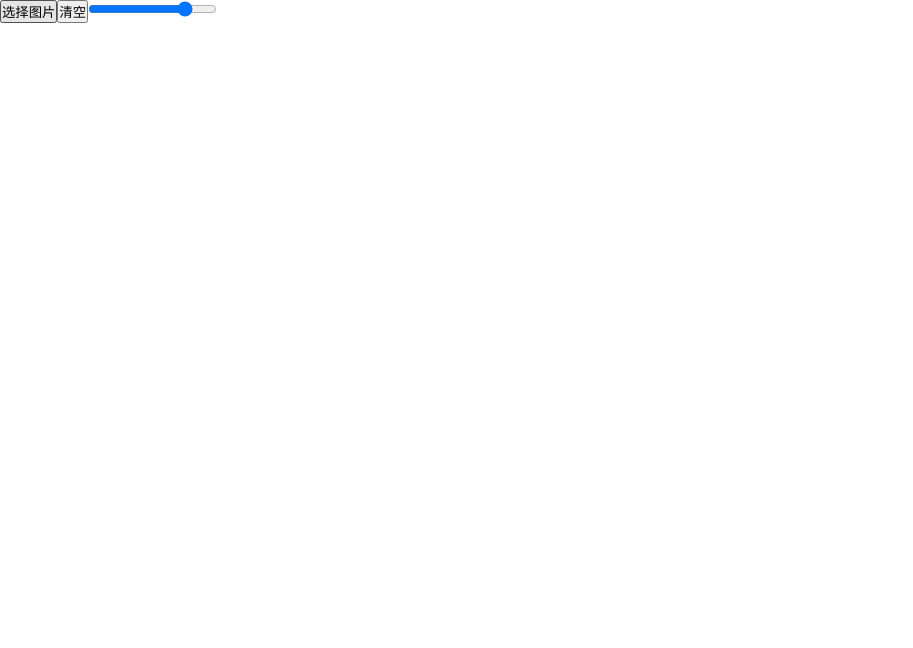
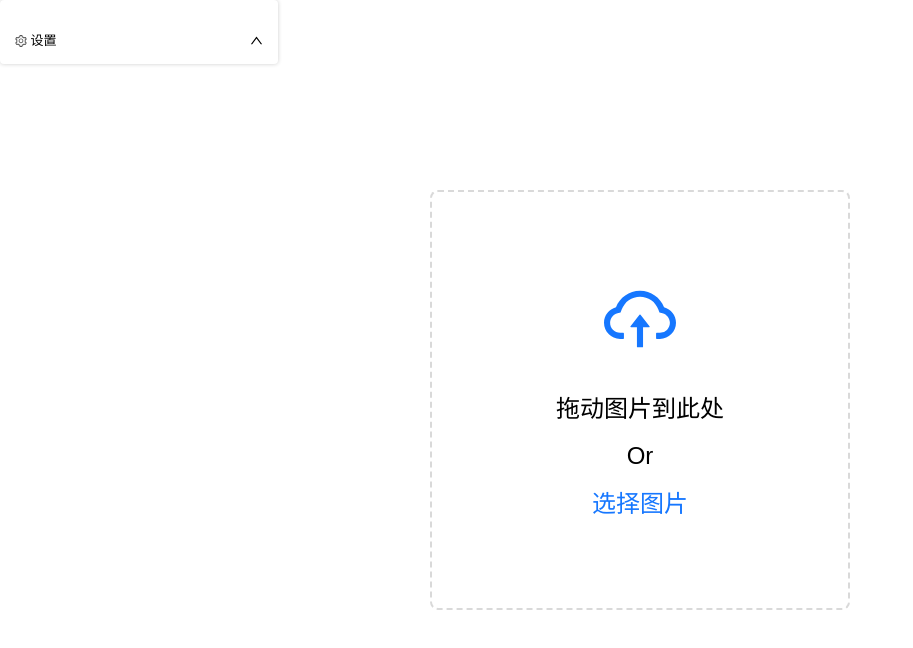
Before and after one commit to ChaoQunPeng/perfect-pixel, a Vue app: page / in a window 1280 px wide. Shown: the top 648 px of the page, without its empty margins (0-913 px from the left). Built offline with nearby package versions, Linux system fonts and the light colour scheme.

Commit message:
✨ feat: 完善拖动交互

```diff
--- a/package.json
+++ b/package.json
@@ -23,6 +23,7 @@
   "dependencies": {
     "@electron-toolkit/preload": "^3.0.1",
     "@electron-toolkit/utils": "^4.0.0",
+    "ant-design-vue": "^4.2.6",
     "electron-updater": "^6.3.9"
   },
   "devDependencies": {
--- a/src/renderer/src/App.vue
+++ b/src/renderer/src/App.vue
@@ -1,45 +1,72 @@
 <template>
-  <!-- 工具栏 -->
-  <div class="toolbar">
-    <button @click="handleChooseFile">
-      <span>选择图片</span>
-    </button>
-    <button @click="handleClear">
-      <span>清空</span>
-    </button>
+  <div class="drag-area">
+    <!-- 工具栏 -->
+    <div class="toolbar-area">
+      <div class="header" @click="isExpandToolbarBody = !isExpandToolbarBody">
+        <div><SettingOutlined style="font-size: 12px; color: rgba(0, 0, 0, 0.67)" /> 设置</div>
 
-    <input type="range" min="30" max="100" v-model="opacity" @input="handleUpdateOpacity" />
+        <div style="margin-left: auto">
+          <DownOutlined v-show="isExpandToolbarBody" />
+          <UpOutlined v-show="!isExpandToolbarBody" />
+        </div>
+      </div>
+
+      <div v-show="isExpandToolbarBody" class="body">
+        <div class="label">透明度设置</div>
+        <div class="slider">
+          <a-slider
+            v-model:value="opacity"
+            :min="30"
+            :max="100"
+            tooltip-placement="top"
+            @change="handleUpdateOpacity"
+          />
+        </div>
+
+        <div class="label">宽高设置</div>
+        <a-space class="window-size-input-area">
+          <a-input
+            class="input"
+            v-model:value.number="width"
+            placeholder="宽度(不能为0)"
+            @blur="handleWindowUpdateSize"
+            @pressEnter="handleWindowUpdateSize"
+          />
+          <CloseOutlined />
+          <a-input
+            class="input"
+            v-model:value.number="height"
+            placeholder="高度(不能为0)"
+            @blur="handleWindowUpdateSize"
+            @pressEnter="handleWindowUpdateSize"
+          />
+        </a-space>
+      </div>
+    </div>
+
+    <!-- 图片区域 -->
+    <ImageLayer
+      ref="imageLayer"
+      :layers="imageLayerList"
+      @drop="handleLayerDrop"
+      @no-data-click="handleNoDataClick"
+    >
+    </ImageLayer>
   </div>
-
-  <!-- 图片区域 -->
-  <ImageLayer ref="imageLayer" :layers="imageLayerList" @drop="handleLayerDrop" />
 </template>
 
 <script setup lang="ts">
+import { CloseOutlined, DownOutlined, UpOutlined, SettingOutlined } from '@ant-design/icons-vue';
+
 import { ref } from 'vue';
 import ImageLayer from './views/ImageLayer.vue';
 import { ImageFile } from '@entities/index';
 
 const imageLayerList = ref<any>([]);
-const opacity = ref(85);
-
-/**
- * @description: 选择文件
- * @return {*}
- */
-const handleChooseFile = async () => {
-  const files = await window.api.openFileDialog({
-    filters: [{ name: 'Images', extensions: ['png', 'jpg', 'jpeg', 'gif', 'webp'] }]
-  });
-
-  console.log(files);
-
-  if (!files || files.length == 0) return;
-  files.forEach(e => {
-    e.path = `file://${e.path}`;
-    addLayer(e);
-  });
-};
+const opacity = ref(96);
+const width = ref(600);
+const height = ref(600);
+const isExpandToolbarBody = ref(false);
 
 /**
  * @description: 添加图层
@@ -49,16 +76,11 @@ const handleChooseFile = async () => {
 const addLayer = (img: any) => {
   imageLayerList.value = [];
   imageLayerList.value.push(img);
+
+  width.value = img.width * 0.5;
+  height.value = img.height * 0.5;
+
   window.api.setWindowSize(img.width * 0.5, img.height * 0.5);
-};
-
-/**
- * @description: 清空图层
- * @return {*}
- */
-const handleClear = () => {
-  imageLayerList.value = [];
-  window.api.setWindowSize(600, 400);
 };
 
 /**
@@ -67,6 +89,17 @@ const handleClear = () => {
  */
 const handleUpdateOpacity = () => {
   window.api.setWindowOpacity(opacity.value / 100);
+};
+
+/**
+ * @description: 更新视窗尺寸
+ * @return {*}
+ */
+const handleWindowUpdateSize = () => {
+  if (width.value == 0 || height.value == 0) return;
+  console.log(width.value, height.value);
+
+  window.api.setWindowSize(width.value, height.value);
 };
 
 /**
@@ -82,8 +115,6 @@ const handleLayerDrop = (e: DragEvent) => {
   );
 
   files.forEach(async (file: File) => {
-    // const arrayBuffer = await file.arrayBuffer();
-    // const meta = await window.api.fileToPath(file);
     const path = await window.api.getPathForFile(file);
     const size = await window.api.getImageSize(path);
 
@@ -96,11 +127,76 @@ const handleLayerDrop = (e: DragEvent) => {
     );
   });
 };
+
+/**
+ * @description: 未上传图片区域的点击事件
+ * @param {*} e
+ * @return {*}
+ */
+const handleNoDataClick = async () => {
+  const files = await window.api.openFileDialog({
+    filters: [{ name: 'Images', extensions: ['png', 'jpg', 'jpeg', 'gif', 'webp'] }]
+  });
+
+  if (!files || files.length == 0) return;
+  files.forEach(e => {
+    e.path = `file://${e.path}`;
+    addLayer(e);
+  });
+};
 </script>
 
-<style lang="less">
-.toolbar {
+<style lang="less" scoped>
+.drag-area {
+  -webkit-app-region: drag;
+}
+
+.toolbar-area {
   position: fixed;
-  z-index: 2000;
+  top: 0;
+  left: 0;
+  z-index: 10;
+  display: flex;
+  flex-direction: column;
+  width: 278px;
+  border-radius: 4px;
+  box-shadow: 0 0 4px rgba(0, 0, 0, 0.2);
+  background: #fff;
+  user-select: none;
+  padding-top: 24px;
+  -webkit-app-region: no-drag;
+
+  .header {
+    display: flex;
+    padding: 10px 15px 15px 15px;
+    font-size: 13px;
+    cursor: pointer;
+  }
+
+  .body {
+    padding: 5px 15px 15px 15px;
+
+    .label {
+      font-size: 12px;
+      margin-bottom: 12px;
+      color: rgba(0, 0, 0, 0.67);
+    }
+
+    .slider {
+      width: 242px;
+      margin-bottom: 12px;
+
+      :deep(.ant-slider) {
+        margin: 0;
+      }
+    }
+  }
+}
+
+.window-size-input-area {
+  display: flex;
+  .input {
+    flex: 1;
+  }
 }
 </style>
--- a/src/renderer/src/views/ImageLayer.vue
+++ b/src/renderer/src/views/ImageLayer.vue
@@ -1,13 +1,32 @@
 <template>
-  <div class="image-container" @drop.prevent="handleDrop" @dragover.prevent>
-    <div v-for="(img, index) in layers" :key="index" class="image-layer">
-      <img :src="img.path" />
+  <div class="image-layer-container">
+    <div v-if="layers.length" class="image-container" @drop.prevent="handleDrop" @dragover.prevent>
+      <div v-for="(img, index) in layers" :key="index" class="image-layer">
+        <img :src="img.path" draggable="false" />
+      </div>
     </div>
+
+    <div v-else class="no-data-container">
+      <div
+        class="upload-area"
+        @drop.prevent="handleDrop"
+        @dragover.prevent
+        @click="handleNoDataClick"
+      >
+        <CloudUploadOutlined class="icon" />
+        <div class="drag-text">拖动图片到此处</div>
+        <div class="or">Or</div>
+        <div class="choose-text">选择图片</div>
+      </div>
+    </div>
+
+    <slot></slot>
   </div>
 </template>
 
 <script lang="ts" setup>
 import { ImageFile } from '@entities/index';
+import { CloudUploadOutlined } from '@ant-design/icons-vue';
 
 defineProps<{
   layers: ImageFile[];
@@ -15,17 +34,81 @@ defineProps<{
 
 // const layers = ref<ImageFile[]>(props.layers);
 
-const emit = defineEmits(['drop']);
+const emit = defineEmits(['drop', 'no-data-click']);
 const handleDrop = (e: DragEvent) => {
   emit('drop', e);
+};
+
+const handleNoDataClick = () => {
+  emit('no-data-click');
 };
 </script>
 
 <style lang="less" scoped>
+.image-layer-container {
+  // -webkit-app-region: drag;
+}
+
 .image-container {
   position: relative;
-  width: 100%;
-  height: calc(100vh - 60px);
+  width: 100vw;
+  height: 100vh;
+}
+
+.no-data-container {
+  display: flex;
+  align-items: center;
+  justify-content: center;
+  width: 100vw;
+  height: 100vh;
+
+  .upload-area {
+    display: flex;
+    align-items: center;
+    justify-content: center;
+    flex-direction: column;
+    width: 48vw;
+    height: 48vw;
+    max-width: 420px;
+    max-height: 420px;
+    min-width: 380px;
+    min-height: 380px;
+    cursor: pointer;
+    border-radius: 8px;
+    border: 2px dashed #d9d9d9;
+    -webkit-app-region: no-drag;
+    user-select: none;
+    transition: all 0.3s;
+
+    &:hover {
+      background-color: rgba(0, 0, 0, 0.02);
+    }
+
+    &:active {
+      background-color: rgba(0, 0, 0, 0.05);
+    }
+
+    .icon {
+      color: #1677ff;
+      font-size: 72px;
+      margin-bottom: 40px;
+    }
+
+    .drag-text {
+      font-size: 24px;
+    }
+
+    .or {
+      margin-top: 20px;
+      margin-bottom: 20px;
+      font-size: 24px;
+    }
+
+    .choose-text {
+      font-size: 24px;
+      color: #1677ff;
+    }
+  }
 }
 
 .image-layer {
--- a/src/renderer/src/views/Toolbar.vue
+++ b/src/renderer/src/views/Toolbar.vue
@@ -7,46 +7,119 @@
  * @Description:
 -->
 <template>
-  <div class="toolbar">
-    <button @click="chooseFile">
-      <span>选择图片</span>
-    </button>
-    <button @click="clear">
-      <span>清空</span>
-    </button>
+  <!-- 工具栏 -->
+  <div class="toolbar-area">
+    <div class="header" @click="isExpandToolbarBody = !isExpandToolbarBody">
+      <div><SettingOutlined style="font-size: 12px; color: rgba(0, 0, 0, 0.67)" /> 设置</div>
 
-    <input type="range" min="50" max="100" v-model="opacity" @input="updateOpacity" />
+      <div style="margin-left: auto">
+        <DownOutlined v-show="isExpandToolbarBody" />
+        <UpOutlined v-show="!isExpandToolbarBody" />
+      </div>
+    </div>
+
+    <div v-show="isExpandToolbarBody" class="body">
+      <div class="label">透明度设置</div>
+      <div class="slider">
+        <a-slider
+          v-model:value="opacity"
+          :min="30"
+          :max="100"
+          tooltip-placement="top"
+          @change="handleUpdateOpacity"
+        />
+      </div>
+
+      <div class="label">宽高设置</div>
+      <a-space class="window-size-input-area">
+        <a-input
+          class="input"
+          v-model:value.number="width"
+          placeholder="宽度(不能为0)"
+          @blur="handleWindowUpdateSize"
+          @pressEnter="handleWindowUpdateSize"
+        />
+        <CloseOutlined />
+        <a-input
+          class="input"
+          v-model:value.number="height"
+          placeholder="高度(不能为0)"
+          @blur="handleWindowUpdateSize"
+          @pressEnter="handleWindowUpdateSize"
+        />
+      </a-space>
+    </div>
   </div>
 </template>
 
-<script>
-export default {
-  data() {
-    return { opacity: 80 }
-  },
+<script lang="ts" setup>
+import { ref } from 'vue';
 
-  methods: {}
-}
+const isExpandToolbarBody = ref(true);
+const opacity = ref(96);
+const width = ref(600);
+const height = ref(600);
+
+/**
+ * @description: 更新透明度
+ * @return {*}
+ */
+const handleUpdateOpacity = () => {
+  window.api.setWindowOpacity(opacity.value / 100);
+};
+
+/**
+ * @description: 更新视窗尺寸
+ * @return {*}
+ */
+const handleWindowUpdateSize = () => {
+  if (width.value == 0 || height.value == 0) return;
+  console.log(width.value, height.value);
+
+  window.api.setWindowSize(width.value, height.value);
+};
 </script>
 
-<style scoped>
-.toolbar {
-  padding: 10px;
-  background: #f0f0f0;
+<style lang="less" scoped>
+.toolbar-area {
+  position: fixed;
+  top: 0;
+  left: 0;
+  z-index: 10;
   display: flex;
-  gap: 10px;
-}
+  flex-direction: column;
+  width: 278px;
+  border-radius: 4px;
+  box-shadow: 0 0 4px rgba(0, 0, 0, 0.2);
+  background: #fff;
+  user-select: none;
+  padding-top: 24px;
+  -webkit-app-region: no-drag;
 
-button {
-  padding: 8px 12px;
-  background: #42b983;
-  color: white;
-  border: none;
-  border-radius: 4px;
-  cursor: pointer;
-}
+  .header {
+    display: flex;
+    padding: 10px 15px 15px 15px;
+    font-size: 13px;
+    cursor: pointer;
+  }
 
-button:hover {
-  background: #369f6b;
+  .body {
+    padding: 5px 15px 15px 15px;
+
+    .label {
+      font-size: 12px;
+      margin-bottom: 12px;
+      color: rgba(0, 0, 0, 0.67);
+    }
+
+    .slider {
+      width: 242px;
+      margin-bottom: 12px;
+
+      :deep(.ant-slider) {
+        margin: 0;
+      }
+    }
+  }
 }
 </style>
```
Also changed, not shown: src/main/index.ts (+6 -2 lines), src/renderer/src/main.ts (+8 -4 lines), 1 other file (tests, documents, lock files or other folders).
